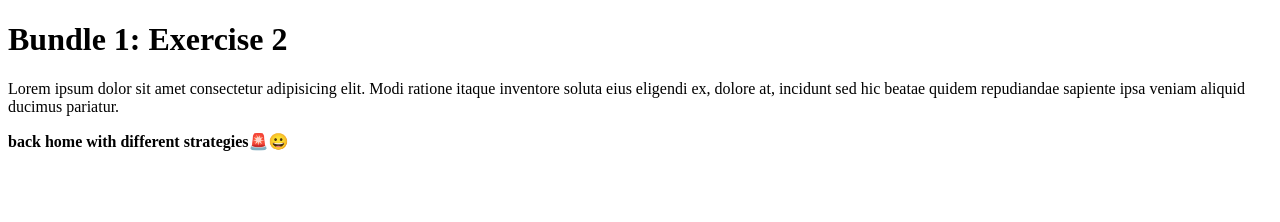
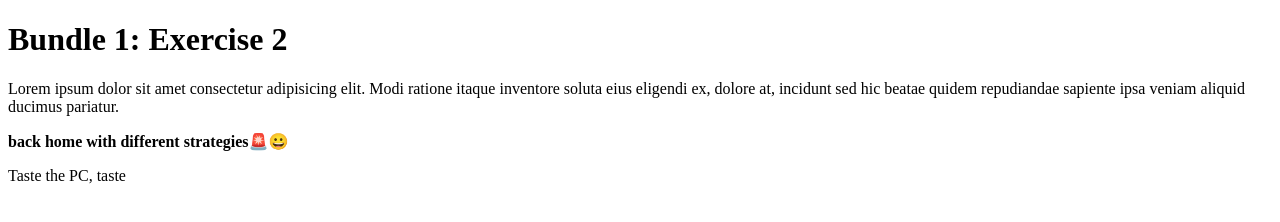
Before and after one commit to pinsoegustave/Gym-Git-Exercises-Solutions, a plain HTML site: page home.html in a window 1280 px wide. Drawn offline with Linux system fonts and the light colour scheme.

Commit message:
the table things

```diff
--- a/home.html
+++ b/home.html
@@ -11,5 +11,7 @@
 
 
     <main><strong>back home with different strategies🚨😀</strong></main>
+
+    <p>Taste the PC, taste <table></table></p>
 </body>
 </html>
```
